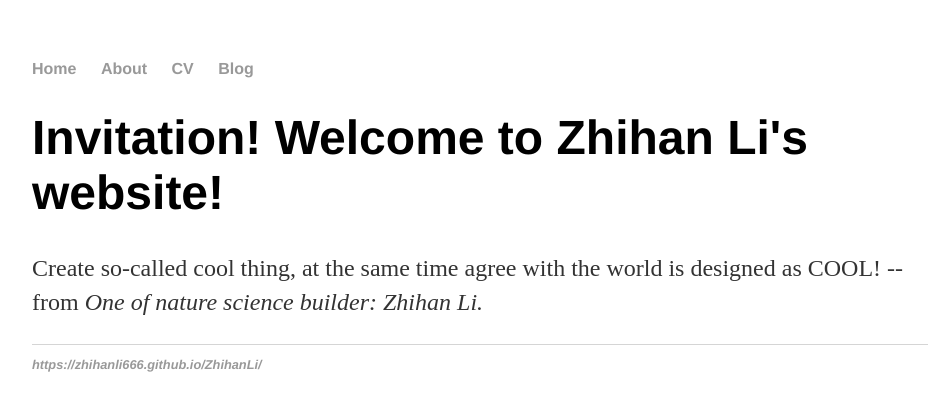
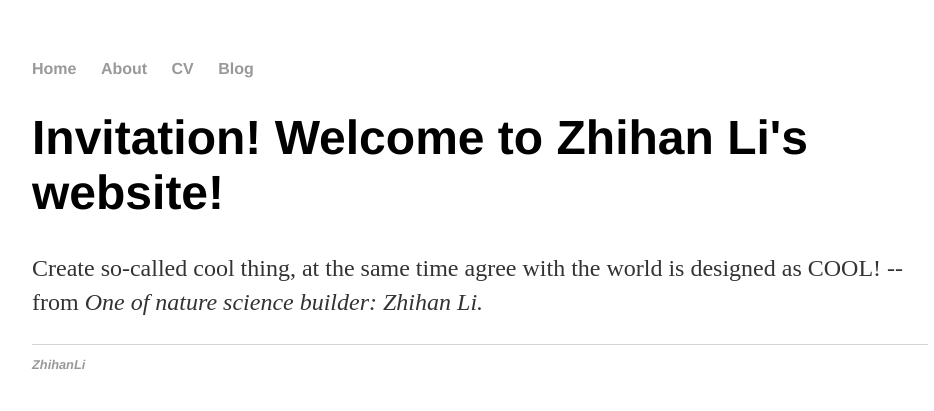
Before and after one commit to ZhihanLi666/Zhihan-Li.github.io, a Jekyll site: the page built from index.html, in a window 1280 px wide. Shown: the top 411 px of the page, without its empty margins (160-1094 px from the left). Built offline with Jekyll 4.4.1, drawn with Linux system fonts in a browser that asks for light colours; part of the change alters nothing that is shown.

Commit message:
Update default.html

```diff
--- a/_layouts/default.html
+++ b/_layouts/default.html
@@ -21,7 +21,7 @@
 			</div><!-- /.container -->
 			<footer>
 	    		<ul>
-	        		<li><a href="https://zhihanli666.github.io/ZhihanLi/">https://zhihanli666.github.io/ZhihanLi/</a></li>
+	        		<li><a href="https://zhihanli666.github.io/ZhihanLi/">ZhihanLi</a></li>
 				</ul>
 			</footer>
 		</body>
```
